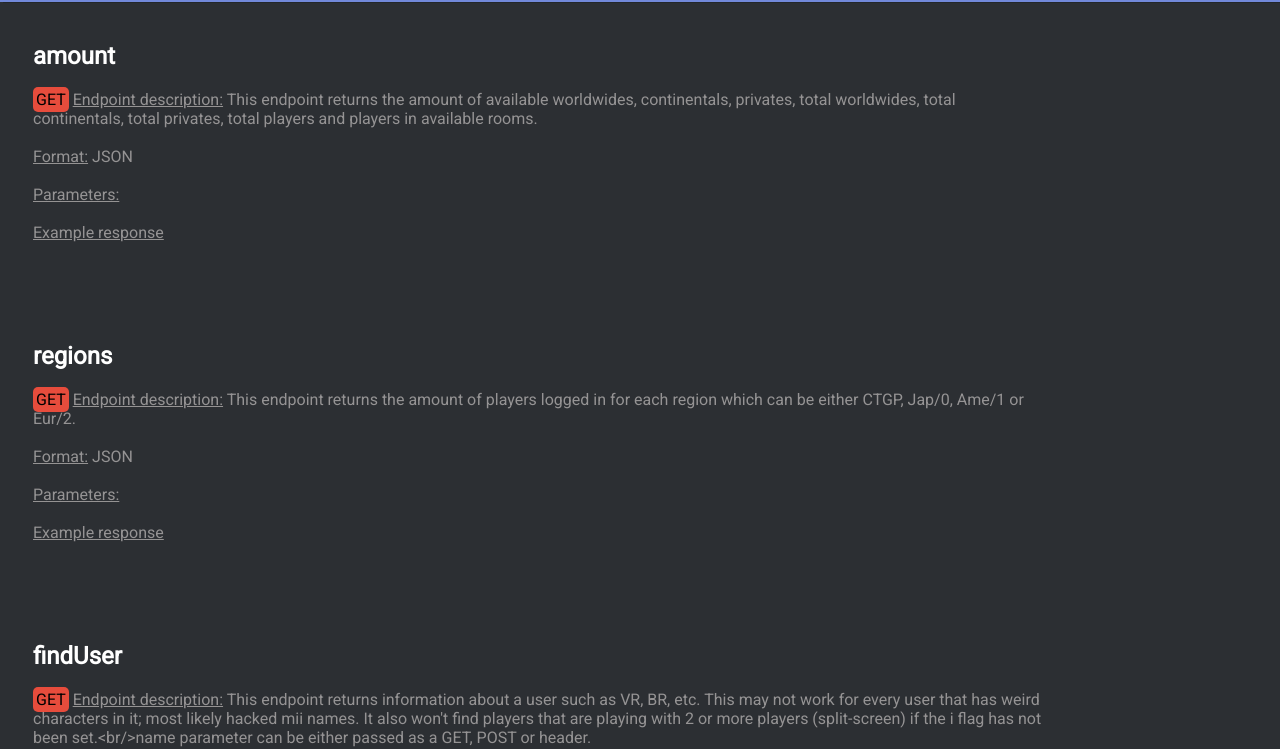
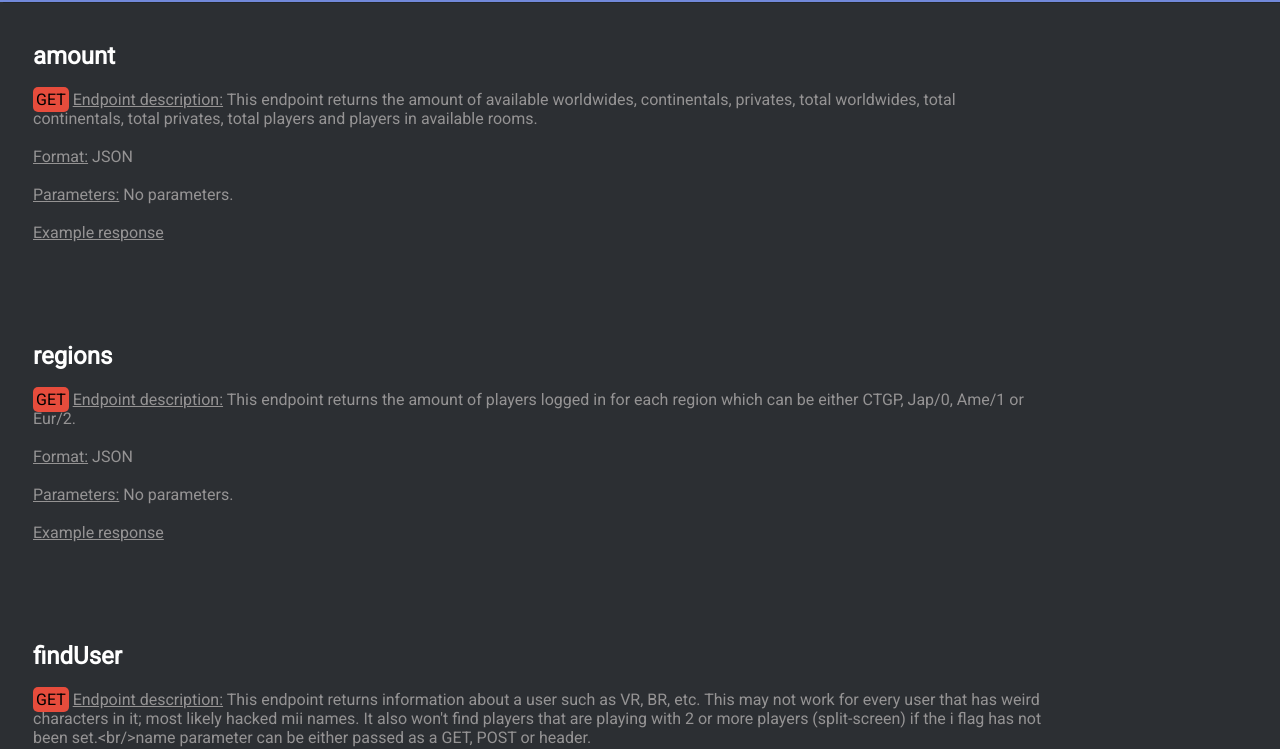
Before and after one commit to y21/wiimmfi-api, a website: page docs/endpoints.html in a window 1280 px wide. Shown: the part 58-807 px from the top of the page. Drawn offline with nearby package versions, Linux system fonts and the light colour scheme.

Commit message:
Logical OR in case endpoint doesn't need params

```diff
--- a/docs/endpoints.html
+++ b/docs/endpoints.html
@@ -23,7 +23,7 @@
             <h2>{{ item.name }}</h2> <span class="http-method-span">{{ item.http_method.toUpperCase() }}</span>
             <u>Endpoint description:</u> {{ item.desc }} <br/><br/>
             <u>Format:</u> {{ item.format }} <br/><br/>
-            <u>Parameters:</u> {{ item.parameters.map(e => e.name + " | " + e.desc).join(" - ") }} <br/><br/>
+            <u>Parameters:</u> {{ item.parameters.map(e => e.name + " | " + e.desc).join(" - ") || "No parameters." }} <br/><br/>
             <a class="nlink" v-bind:href="item.response">Example response<u></u></a>
         </div>
     </div>
```
